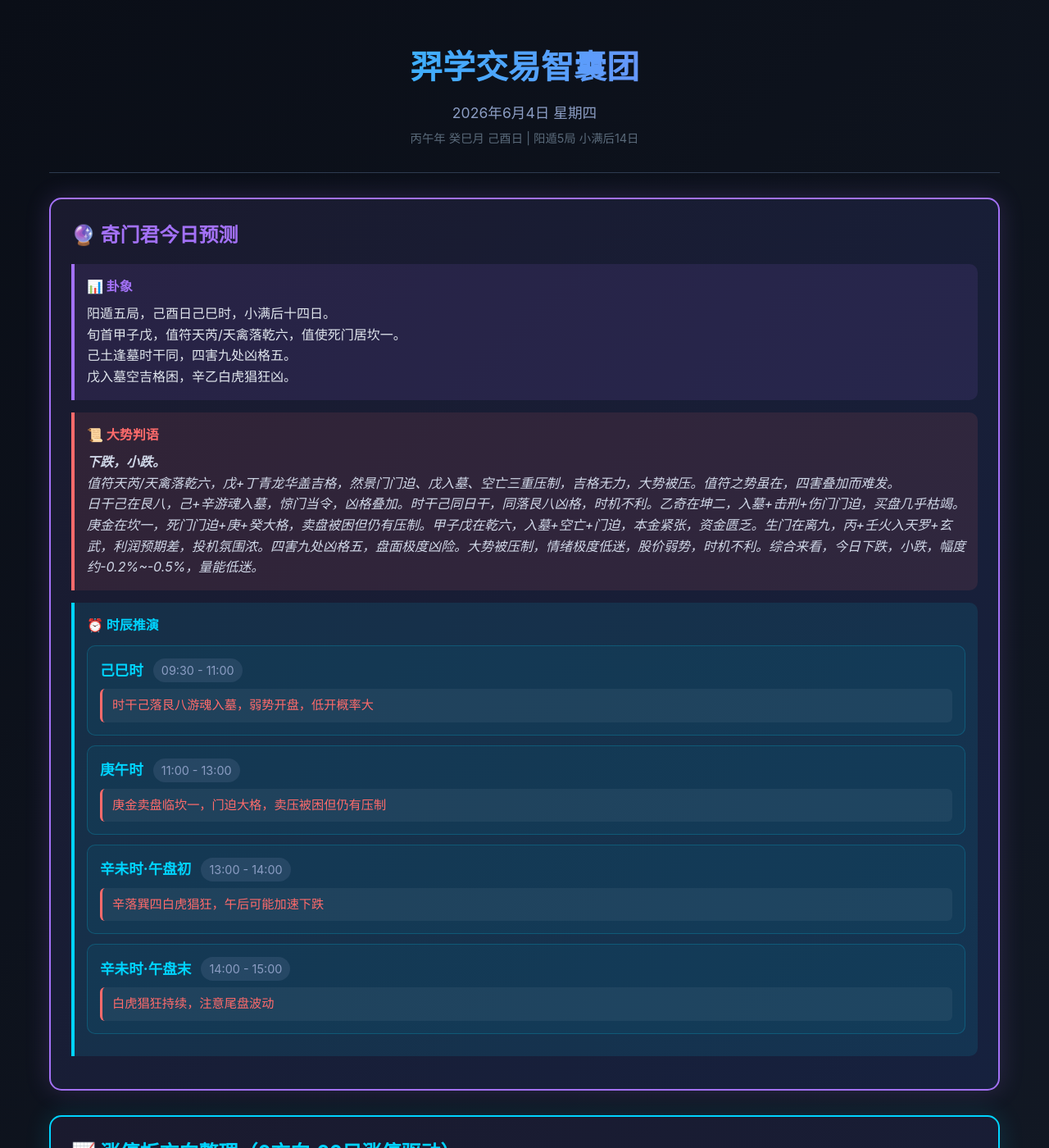
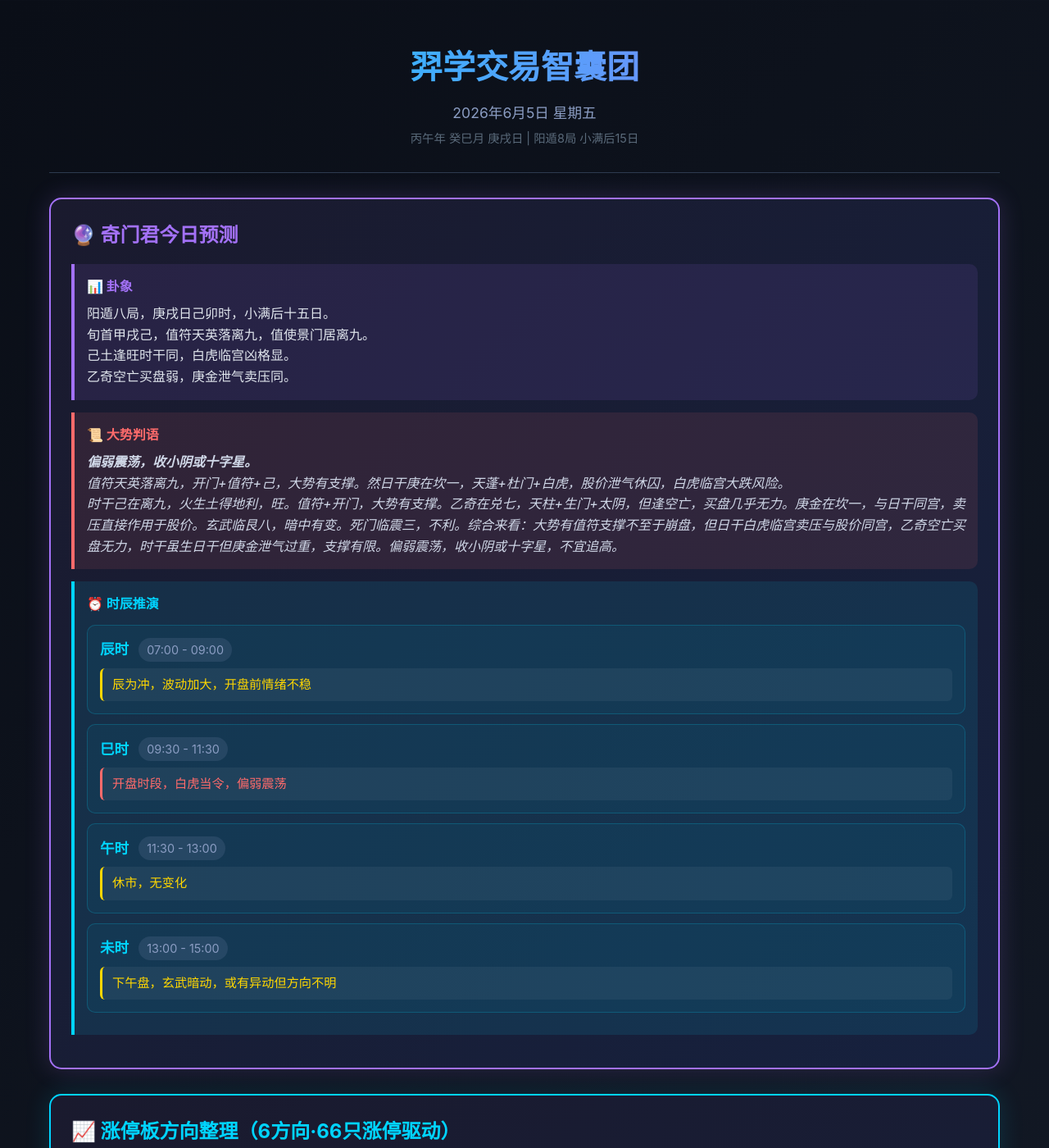
Before and after one commit to xiaoyi0319a/yixue-dashboard, a Jekyll site: the page index.html, which Jekyll copies as it is, in a window 1280 px wide and 1400 px high. Shown: the whole window at 82% size. Built offline with Jekyll 4.4.1, drawn with Linux system fonts in a browser that asks for light colours.

Commit message:
update: 2026-06-05 奇门预测（庚戌日·阳遁8局·偏弱震荡）

```diff
--- a/index.html
+++ b/index.html
@@ -212,8 +212,8 @@
         <!-- 头部 -->
         <div class="header">
             <h1>羿学交易智囊团</h1>
-            <div class="date">2026年6月4日 星期四</div>
-            <div class="ganzhi">丙午年 癸巳月 己酉日 | 阳遁5局 小满后14日</div>
+            <div class="date">2026年6月5日 星期五</div>
+            <div class="ganzhi">丙午年 癸巳月 庚戌日 | 阳遁8局 小满后15日</div>
         </div>
 
         <!-- ========== 奇门预测区 ========== -->
@@ -222,17 +222,17 @@
 
             <div class="qimen-hexagram">
                 <h4>📊 卦象</h4>
-                <p>阳遁五局，己酉日己巳时，小满后十四日。<br>
-                旬首甲子戊，值符天芮/天禽落乾六，值使死门居坎一。<br>
-                己土逢墓时干同，四害九处凶格五。<br>
-                戊入墓空吉格困，辛乙白虎猖狂凶。</p>
+                <p>阳遁八局，庚戌日己卯时，小满后十五日。<br>
+                旬首甲戌己，值符天英落离九，值使景门居离九。<br>
+                己土逢旺时干同，白虎临宫凶格显。<br>
+                乙奇空亡买盘弱，庚金泄气卖压同。</p>
             </div>
 
             <div class="qimen-verdict">
                 <h4>📜 大势判语</h4>
-                <p><strong>下跌，小跌。</strong></p>
-                <p>值符天芮/天禽落乾六，戊+丁青龙华盖吉格，然景门门迫、戊入墓、空亡三重压制，吉格无力，大势被压。值符之势虽在，四害叠加而难发。</p>
-                <p>日干己在艮八，己+辛游魂入墓，惊门当令，凶格叠加。时干己同日干，同落艮八凶格，时机不利。乙奇在坤二，入墓+击刑+伤门门迫，买盘几乎枯竭。庚金在坎一，死门门迫+庚+癸大格，卖盘被困但仍有压制。甲子戊在乾六，入墓+空亡+门迫，本金紧张，资金匮乏。生门在离九，丙+壬火入天罗+玄武，利润预期差，投机氛围浓。四害九处凶格五，盘面极度凶险。大势被压制，情绪极度低迷，股价弱势，时机不利。综合来看，今日下跌，小跌，幅度约-0.2%~-0.5%，量能低迷。</p>
+                <p><strong>偏弱震荡，收小阴或十字星。</strong></p>
+                <p>值符天英落离九，开门+值符+己，大势有支撑。然日干庚在坎一，天蓬+杜门+白虎，股价泄气休囚，白虎临宫大跌风险。</p>
+                <p>时干己在离九，火生土得地利，旺。值符+开门，大势有支撑。乙奇在兑七，天柱+生门+太阴，但逢空亡，买盘几乎无力。庚金在坎一，与日干同宫，卖压直接作用于股价。玄武临艮八，暗中有变。死门临震三，不利。综合来看：大势有值符支撑不至于崩盘，但日干白虎临宫卖压与股价同宫，乙奇空亡买盘无力，时干虽生日干但庚金泄气过重，支撑有限。偏弱震荡，收小阴或十字星，不宜追高。</p>
             </div>
 
             <div class="qimen-time">
@@ -240,34 +240,34 @@
 
                 <div class="time-slot">
                     <div class="time-header">
-                        <span class="time-name">己巳时</span>
-                        <span class="time-range">09:30 - 11:00</span>
+                        <span class="time-name">辰时</span>
+                        <span class="time-range">07:00 - 09:00</span>
                     </div>
-                    <div class="time-verdict down">时干己落艮八游魂入墓，弱势开盘，低开概率大</div>
+                    <div class="time-verdict neutral">辰为冲，波动加大，开盘前情绪不稳</div>
                 </div>
 
                 <div class="time-slot">
                     <div class="time-header">
-                        <span class="time-name">庚午时</span>
-                        <span class="time-range">11:00 - 13:00</span>
+                        <span class="time-name">巳时</span>
+                        <span class="time-range">09:30 - 11:30</span>
                     </div>
-                    <div class="time-verdict down">庚金卖盘临坎一，门迫大格，卖压被困但仍有压制</div>
+                    <div class="time-verdict down">开盘时段，白虎当令，偏弱震荡</div>
                 </div>
 
                 <div class="time-slot">
                     <div class="time-header">
-                        <span class="time-name">辛未时·午盘初</span>
-                        <span class="time-range">13:00 - 14:00</span>
+                        <span class="time-name">午时</span>
+                        <span class="time-range">11:30 - 13:00</span>
                     </div>
-                    <div class="time-verdict down">辛落巽四白虎猖狂，午后可能加速下跌</div>
+                    <div class="time-verdict neutral">休市，无变化</div>
                 </div>
 
                 <div class="time-slot">
                     <div class="time-header">
-                        <span class="time-name">辛未时·午盘末</span>
-                        <span class="time-range">14:00 - 15:00</span>
+                        <span class="time-name">未时</span>
+                        <span class="time-range">13:00 - 15:00</span>
                     </div>
-                    <div class="time-verdict down">白虎猖狂持续，注意尾盘波动</div>
+                    <div class="time-verdict neutral">下午盘，玄武暗动，或有异动但方向不明</div>
                 </div>
             </div>
         </div>
```
